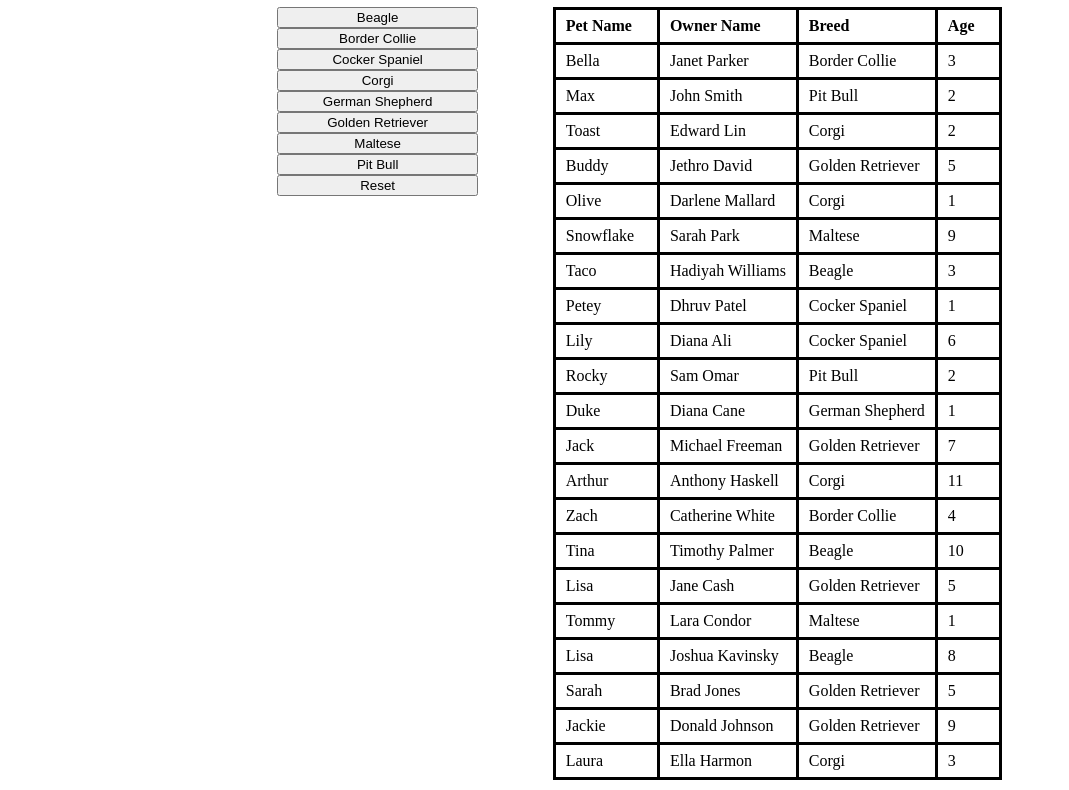
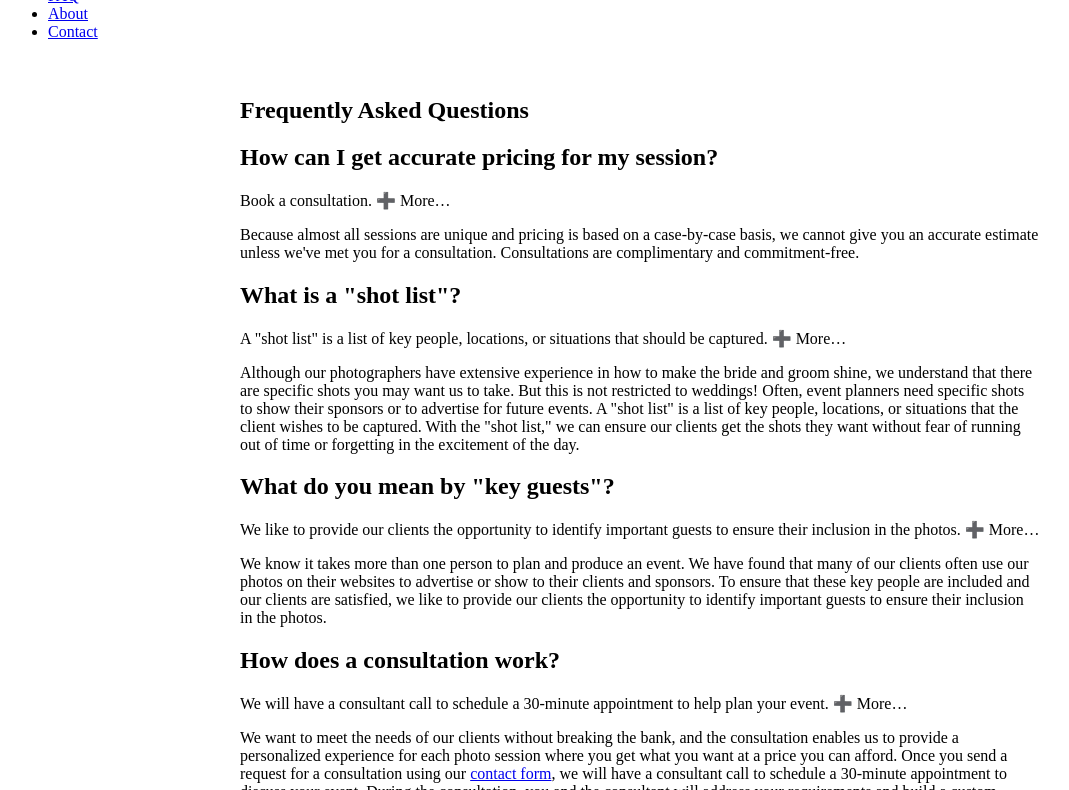
Before and after one commit to rsharriman31/addremoveclass, a plain HTML site: page index.html in a window 1280 px wide. Shown: the part 101-891 px from the top of the page, without its empty margins (0-1069 px from the left). Drawn offline with nearby package versions, Linux system fonts and the light colour scheme; files that its build step writes are made by us from their sources.

Commit message:
Update index.html

```diff
--- a/index.html
+++ b/index.html
@@ -1,164 +1,64 @@
 <!DOCTYPE html>
 <html lang="en">
 <head>
-  <title>Code Activity</title>
+  <title>FAQ | Studio 54x</title>
   <meta charset="utf-8"/>
-  <link rel="stylesheet" type="text/css" href="styles/site.css"/>
-  <script src="scripts/jquery-3.2.1.min.js"></script>
-  <script src="scripts/activity.js"></script>
+  <link rel="stylesheet" type="text/css" href="styles/site.css">
 </head>
 <body>
+  <nav>
+    <ul>
+      <li><a href="index.html"><img alt="Studio 54x Logo" src="images/logo.png"/></a></li>
+      <li><a href="index.html">Home</a></li>
+      <li><a href="services.html">Services</a></li>
+      <li><a href="featured.html">Featured</a></li>
+      <li class="current_page"><a href="faq.html">FAQ</a></li>
+      <li><a href="about.html">About</a></li>
+      <li><a href="contact.html">Contact</a></li>
+    </ul>
+  </nav>
+
   <main>
-    <div>
-      <h1>Sort by Breed:</h1>
-      <button id="beagle">Beagle</button>
-      <button id="border_collie">Border Collie</button>
-      <button id="cocker_spaniel">Cocker Spaniel</button>
-      <button id="corgi">Corgi</button>
-      <button id="german_shepherd">German Shepherd</button>
-      <button id="golden_retriever">Golden Retriever</button>
-      <button id="maltese">Maltese</button>
-      <button id="pit_bull">Pit Bull</button>
-      <button id="reset">Reset</button>
-    </div>
+    <article class="content">
+      <h1>Frequently Asked Questions</h1>
+      <section class="faq" id="q1">
+        <h2>How can I get accurate pricing for my session?</h2>
+        <p class="more">Book a consultation.<span class="expand"> ➕ More…</span></p>
+        <p class="less">Because almost all sessions are unique and pricing is based on a case-by-case basis, we cannot give you an accurate estimate unless we've met you for a consultation. Consultations are complimentary and commitment-free.</p>
+      </section>
+      <section class="faq" id="q2">
+        <h2>What is a "shot list"?</h2>
+        <p class="more">A "shot list" is a list of key people, locations, or situations that should be captured.<span class="expand"> ➕ More…</span></p>
+        <p class="less">Although our photographers have extensive experience in how to make the bride and groom shine, we understand that there are specific shots you may want us to take. But this is not restricted to weddings! Often, event planners need specific shots to show their sponsors or to advertise for future events. A "shot list" is a list of key people, locations, or situations that the client wishes to be captured. With the "shot list," we can ensure our clients get the shots they want without fear of running out of time or forgetting in the excitement of the day.</p>
+      </section>
+      <section class="faq" id="q3">
+        <h2>What do you mean by "key guests"?</h2>
+        <p class="more">We like to provide our clients the opportunity to identify important guests to ensure their inclusion in the photos.<span class="expand"> ➕ More…</span></p>
+        <p class="less">We know it takes more than one person to plan and produce an event. We have found that many of our clients often use our photos on their websites to advertise or show to their clients and sponsors. To ensure that these key people are included and our clients are satisfied, we like to provide our clients the opportunity to identify important guests to ensure their inclusion in the photos.</p>
+      </section>
+      <section class="faq" id="q4">
+        <h2>How does a consultation work?</h2>
+        <p class="more">We will have a consultant call to schedule a 30-minute appointment to help plan your event.<span class="expand"> ➕ More…</span></p>
+        <p class="less">We want to meet the needs of our clients without breaking the bank, and the consultation enables us to provide a personalized experience for each photo session where you get what you want at a price you can afford. Once you send a request for a consultation using our <a href="contact.html">contact form</a>, we will have a consultant call to schedule a 30-minute appointment to discuss your event. During the consultation, you and the consultant will address your requirements and build a custom package—or choose from our set packages—to get everything you want within your budget. The consultant will then pair you with the photographer best fit for your style and availability.</p>
+      </section>
+      <section class="faq" id="q5">
+        <h2>What is the benefit of an in-studio versus an on-location family portrait session?</h2>
+        <p class="more">There are pros and cons for both. The better fit depends on what you're looking for.<span class="expand"> ➕ More…</span></p>
+        <p class='less'>The in-studio session allows for a private session with no distractions. We have all of our professional equipment and you have full access to our backgrounds and props. On location, you have the ability to capture nature and create beautiful settings a studio cannot artificially replicate. The better fit depends on what you prefer.</p>
+      </section>
+      <section class="faq" id="q6">
+        <h2>Do you allow walk-ins?</h2>
+        <p class="more">We do not accept walk-ins for sessions.<span class="expand"> ➕ More…</span></p>
+        <p class="less">If you are looking for a single portrait photo rather than a full photo session, such as for identification on official documents, we accept walk-ins. To ensure high-quality work, we do not accept walk-ins for sessions, as we require a short consultation to go over theme and cost.</p>
+      </section>
+    </article>
+  </main>
 
-    <div>
-      <h1>The Go Fetch Dog Club Roster</h1>
-      <table>
-        <tr>
-          <th>Pet Name</th>
-          <th>Owner Name</th>
-          <th>Breed</th>
-          <th>Age</th>
-        </tr>
-        <tr class="dog border_collie">
-          <td>Bella</td>
-          <td>Janet Parker</td>
-          <td>Border Collie</td>
-          <td>3</td>
-        </tr>
-        <tr class="dog pit_bull">
-          <td>Max</td>
-          <td>John Smith</td>
-          <td>Pit Bull</td>
-          <td>2</td>
-        </tr>
-        <tr class="dog corgi">
-          <td>Toast</td>
-          <td>Edward Lin</td>
-          <td>Corgi</td>
-          <td>2</td>
-        </tr>
-        <tr class="dog golden_retriever">
-          <td>Buddy</td>
-          <td>Jethro David</td>
-          <td>Golden Retriever</td>
-          <td>5</td>
-        </tr>
-        <tr class="dog corgi">
-          <td>Olive</td>
-          <td>Darlene Mallard</td>
-          <td>Corgi</td>
-          <td>1</td>
-        </tr>
-        <tr class="dog maltese">
-          <td>Snowflake</td>
-          <td>Sarah Park</td>
-          <td>Maltese</td>
-          <td>9</td>
-        </tr>
-        <tr class="dog beagle">
-          <td>Taco</td>
-          <td>Hadiyah Williams</td>
-          <td>Beagle</td>
-          <td>3</td>
-        </tr>
-        <tr class="dog cocker_spaniel">
-          <td>Petey</td>
-          <td>Dhruv Patel</td>
-          <td>Cocker Spaniel</td>
-          <td>1</td>
-        </tr>
-        <tr class="dog cocker_spaniel">
-          <td>Lily</td>
-          <td>Diana Ali</td>
-          <td>Cocker Spaniel</td>
-          <td>6</td>
-        </tr>
-        <tr class="dog pit_bull">
-          <td>Rocky</td>
-          <td>Sam Omar</td>
-          <td>Pit Bull</td>
-          <td>2</td>
-        </tr>
-        <tr class="dog german_shepherd">
-          <td>Duke</td>
-          <td>Diana Cane</td>
-          <td>German Shepherd</td>
-          <td>1</td>
-        </tr>
-        <tr class="dog golden_retriever">
-          <td>Jack</td>
-          <td>Michael Freeman</td>
-          <td>Golden Retriever</td>
-          <td>7</td>
-        </tr>
-        <tr class="dog corgi">
-          <td>Arthur</td>
-          <td>Anthony Haskell</td>
-          <td>Corgi</td>
-          <td>11</td>
-        </tr>
-        <tr class="dog border_collie">
-          <td>Zach</td>
-          <td>Catherine White</td>
-          <td>Border Collie</td>
-          <td>4</td>
-        </tr>
-        <tr class="dog beagle">
-          <td>Tina</td>
-          <td>Timothy Palmer</td>
-          <td>Beagle</td>
-          <td>10</td>
-        </tr>
-        <tr class="dog golden_retriever">
-          <td>Lisa</td>
-          <td>Jane Cash</td>
-          <td>Golden Retriever</td>
-          <td>5</td>
-        </tr>
-        <tr class="dog maltese">
-          <td>Tommy</td>
-          <td>Lara Condor</td>
-          <td>Maltese</td>
-          <td>1</td>
-        </tr>
-        <tr class="dog beagle">
-          <td>Lisa</td>
-          <td>Joshua Kavinsky</td>
-          <td>Beagle</td>
-          <td>8</td>
-        </tr>
-        <tr class="dog golden_retriever">
-          <td>Sarah</td>
-          <td>Brad Jones</td>
-          <td>Golden Retriever</td>
-          <td>5</td>
-        </tr>
-        <tr class="dog golden_retriever">
-          <td>Jackie</td>
-          <td>Donald Johnson</td>
-          <td>Golden Retriever</td>
-          <td>9</td>
-        </tr>
-        <tr class="dog corgi">
-          <td>Laura</td>
-          <td>Ella Harmon</td>
-          <td>Corgi</td>
-          <td>3</td>
-        </tr>
-      </table>
-    </div>
-  </main>
+  <footer>
+    <p>
+      All images on this site are solely the property of Studio 54x. These photographs are protected by copyright laws and are not to be downloaded, printed, or reproduced without express written permission.
+    </p>
+    <p>© 2018 Studio 54x</p>
+  </footer>
 </body>
 </html>
```
